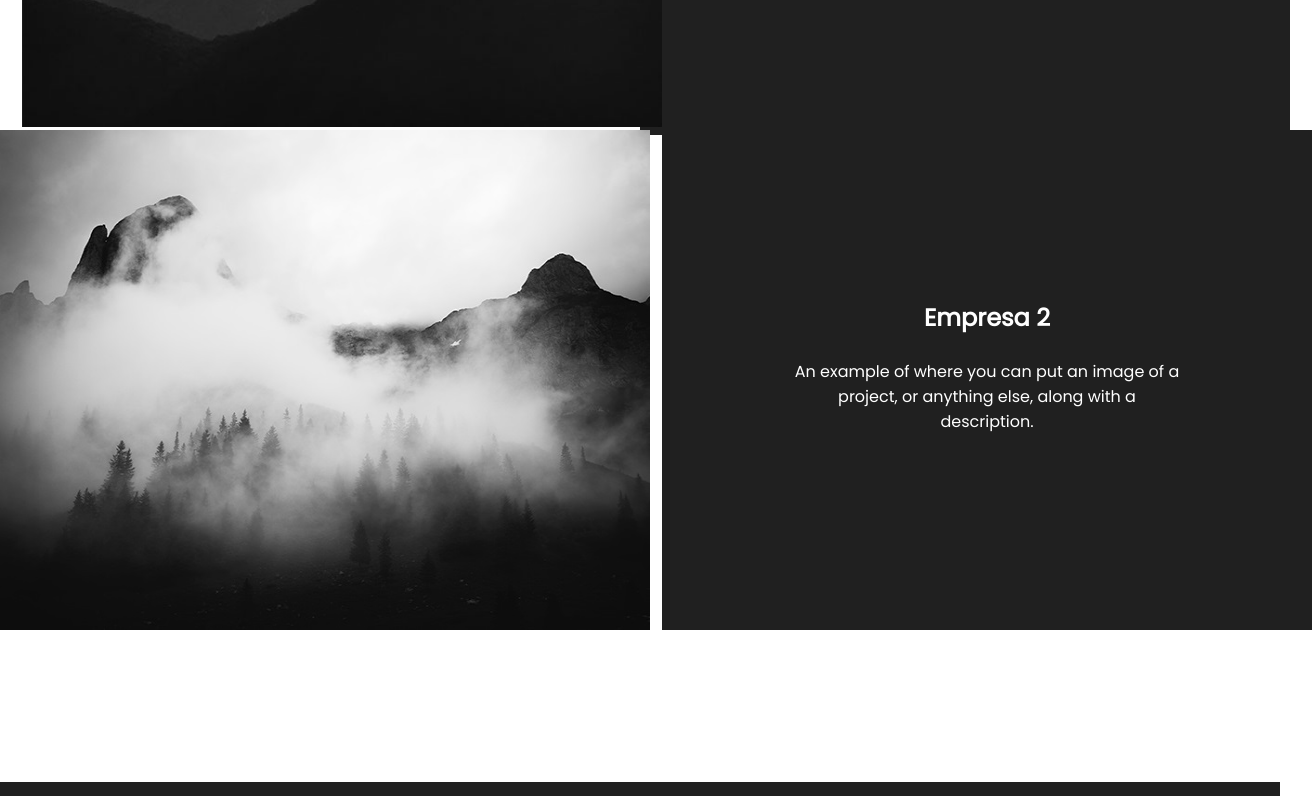
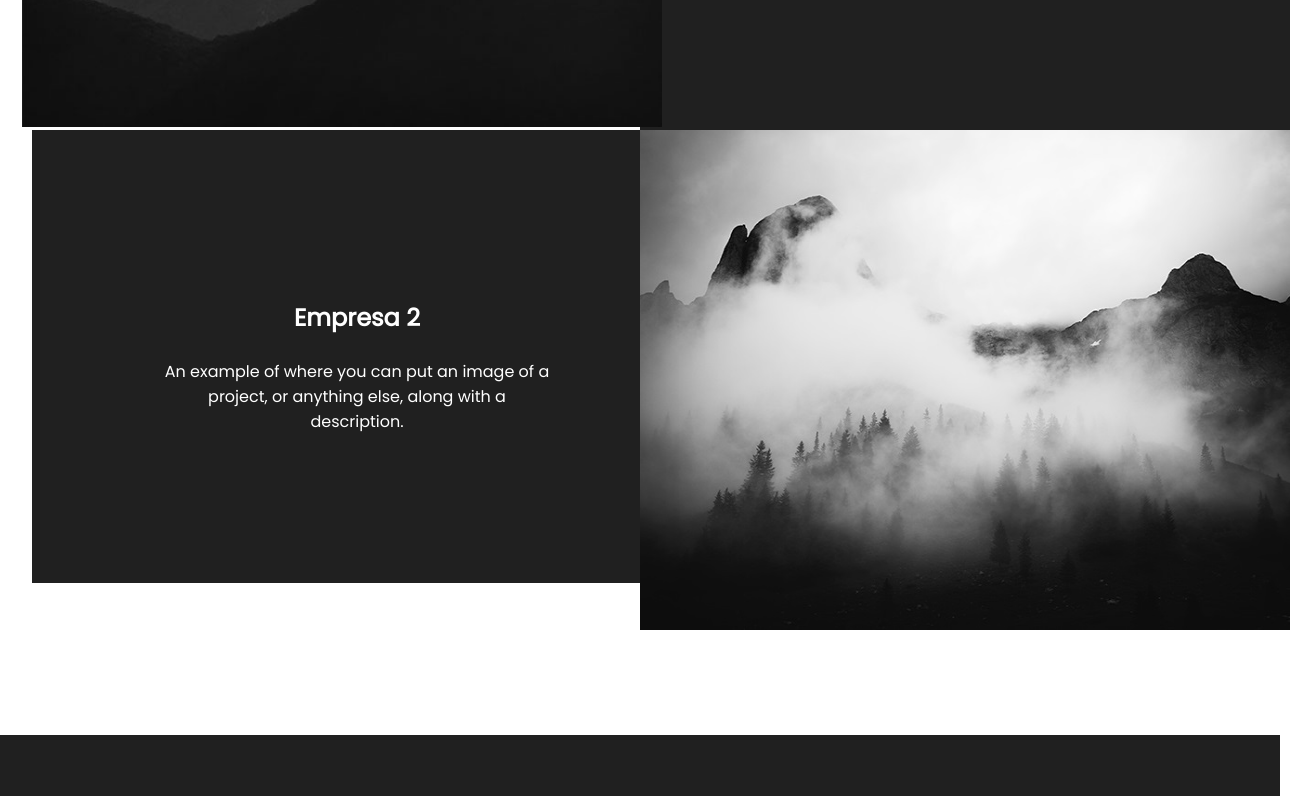
Before and after one commit to Orbt2001/orbt, a Next.js app: page /home in a window 1280 px wide. Shown: the part 2544-3340 px from the top of the page, 1312 px wide, since content can reach past the window. Built offline with nearby package versions, Linux system fonts and the light colour scheme.

Commit message:
update responsive 1360px

```diff
--- a/pages/home/style.module.css
+++ b/pages/home/style.module.css
@@ -311,15 +311,15 @@ BUSCAR RESPONSIVO
 	width: 650px;
 	height: 400px;
 	margin-top: -5px;
-	margin-left: 0%;
+	margin-left: 100%;
 }
 
 .text2 {
 	width: 100%;
-	margin-left: 22px;
+	margin-left: -95%;
 	margin-top: -5px;
 	width: 650px;
-	height: 500px;
+	height: 452.95px;
 	background-color: rgb(32, 32, 32);
 	font-family: 'Poppins', sans-serif;
 	color: #fff;
```
